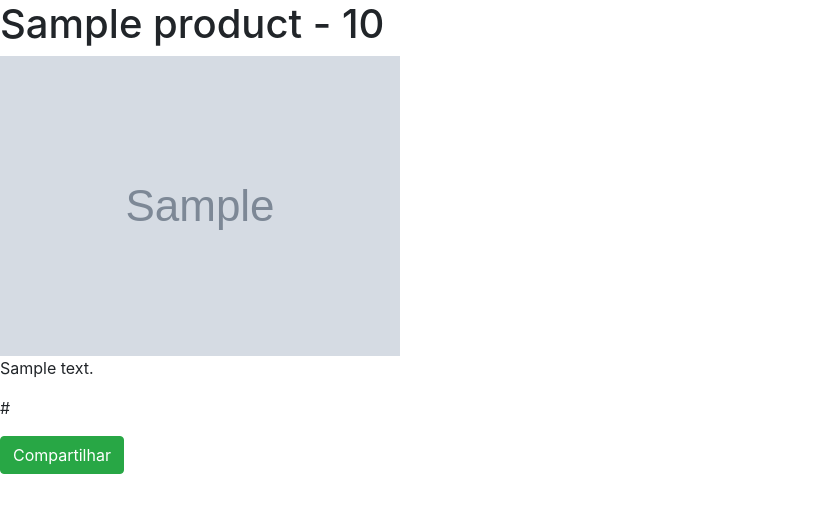
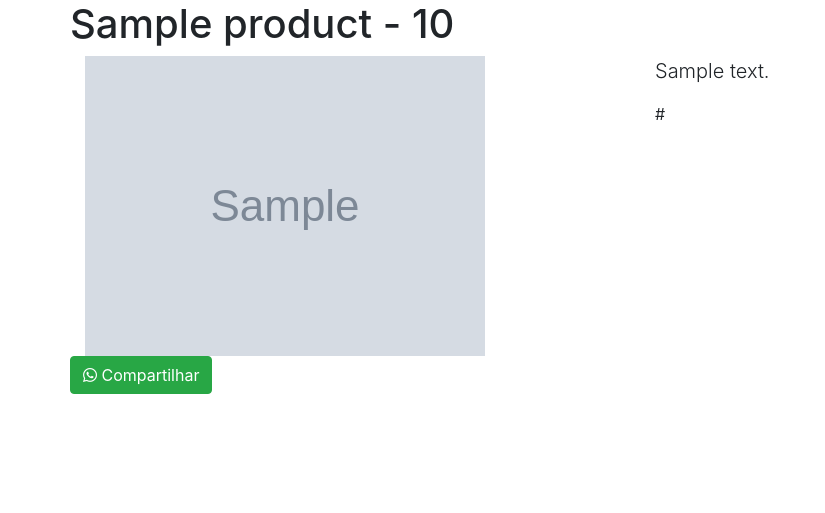
Before and after one commit to tiagocordeiro/makesharelink, a Flask app: template makesharelink/templates/product.html in a window 1280 px wide. Shown: the top 513 px of the page, without its empty margins (0-825 px from the left). Run offline with Flask 2, Linux system fonts and the light colour scheme; the template is opened without the code that fills it: most values are stand-ins (such as "Sample title", 1, 10 or a date in 2020); grey boxes marked "Sample" are stand-in pictures; some libraries are stand-ins or nearby versions.

Commit message:
Melhorias no design

```diff
--- a/makesharelink/templates/product.html
+++ b/makesharelink/templates/product.html
@@ -7,6 +7,7 @@
 
     <!-- Bootstrap CSS -->
     <link rel="stylesheet" href="https://stackpath.bootstrapcdn.com/bootstrap/4.1.0/css/bootstrap.min.css" integrity="sha384-9gVQ4dYFwwWSjIDZnLEWnxCjeSWFphJiwGPXr1jddIhOegiu1FwO5qRGvFXOdJZ4" crossorigin="anonymous">
+    <link rel="stylesheet" href="https://use.fontawesome.com/releases/v5.0.12/css/all.css" integrity="sha384-G0fIWCsCzJIMAVNQPfjH08cyYaUtMwjJwqiRKxxE/rx96Uroj1BtIQ6MLJuheaO9" crossorigin="anonymous">
 
     <title>{{product}} - {{price}}</title>
     <meta property="og:title" content="{{product}} - {{price}} - saiba mais: {{url}}" />
@@ -17,12 +18,23 @@
     <meta property="og:image" content="{{image}}" />
   </head>
   <body>
-    <h1>{{product}} - {{price}}</h1>
-	<img src="{{image}}">
-	<p>{{description|safe}}</p>
-	<p>{{url}}</p>
-
-	<a class="btn btn-success" href="https://api.whatsapp.com/send?text={{product}} | {{price}} | Saiba mais: {{url}}" role="button"><i class="fab fa-whatsapp"></i> Compartilhar</a>
+  <div class="container">
+      <div class="row">
+          <h1>{{product}} - {{price}}</h1>
+      </div>
+      <div class="row">
+        <div class="col-xs-12 col-sm-12 col-lg-6">
+          <img style="max-width: 100%; height: auto;" src="{{image}}" class="img-fluid" alt="{{product}}">
+        </div>
+        <div class="col-xs-12 col-sm-12 col-lg-6">
+          <p class="lead">{{description|safe}}</p>
+          <p>{{url}}</p>
+        </div>
+      </div>
+      <div class="row">
+          <a class="btn btn-success" href="https://api.whatsapp.com/send?text={{product}} | {{price}} | Saiba mais: {{url}}" role="button"><i class="fab fa-whatsapp"></i> Compartilhar</a>
+      </div>
+  </div>
 
     <!-- Optional JavaScript -->
     <!-- jQuery first, then Popper.js, then Bootstrap JS -->
```
